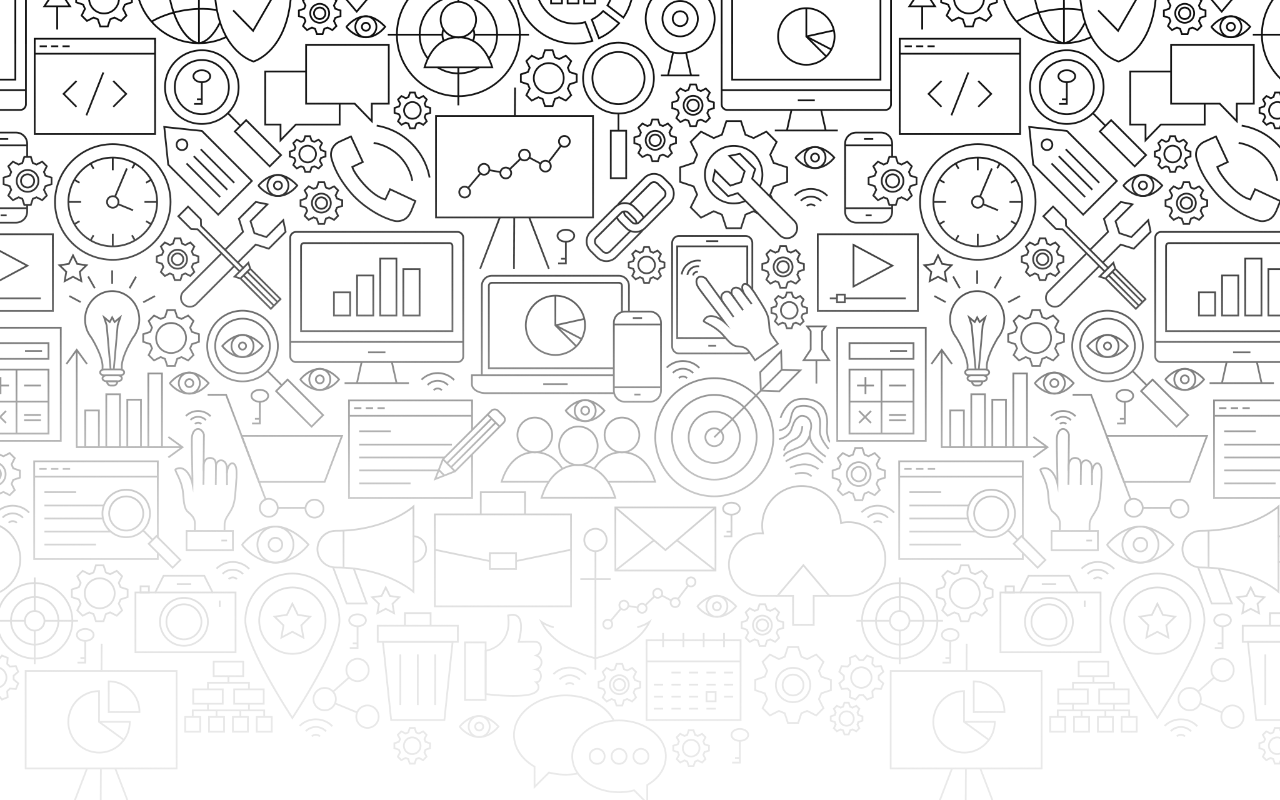
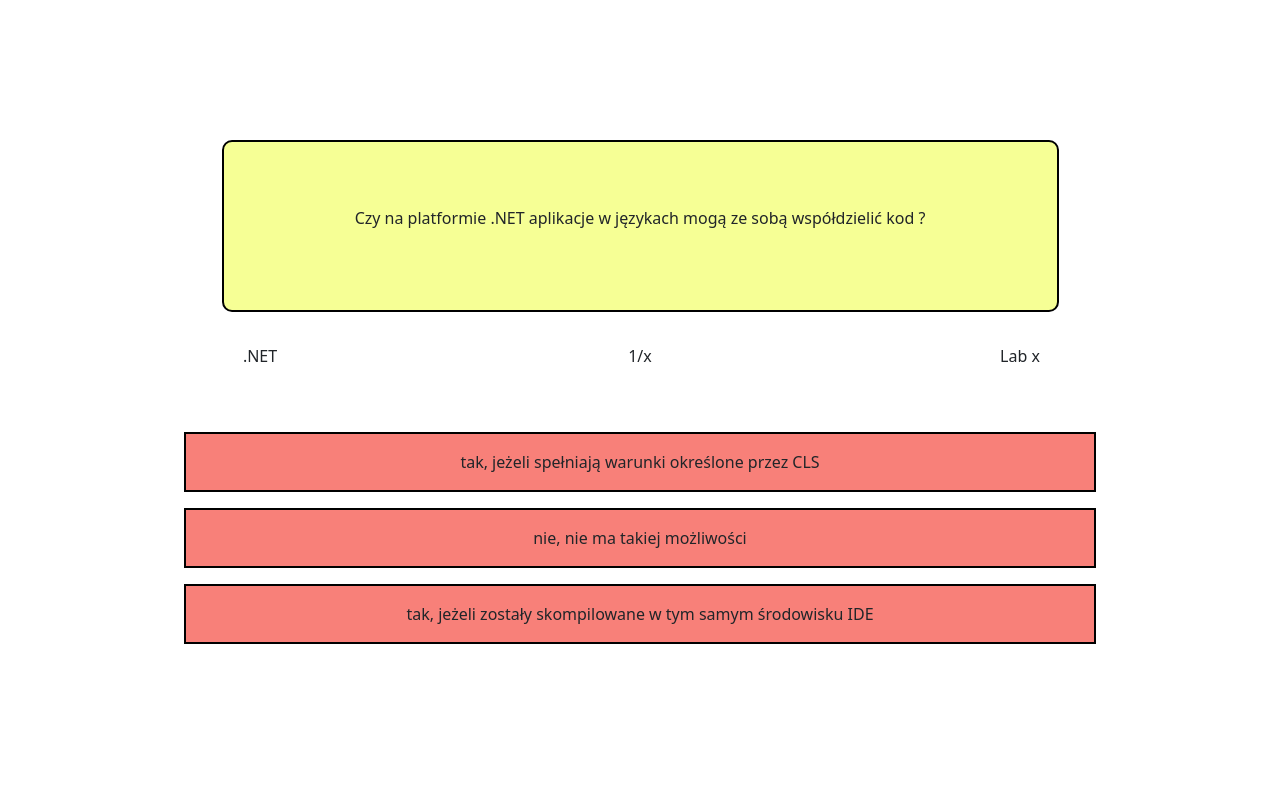
Before and after one commit to Basement-UJK/quiz-app, a React (Vite) app: page /questions in a window 1280 px wide. Before the commit this address had no page. Built offline with nearby package versions, Linux system fonts and the light colour scheme.

Commit message:
random question logic

```diff
--- a/src/App.jsx
+++ b/src/App.jsx
@@ -13,11 +13,12 @@ import "bootstrap/dist/css/bootstrap.min.css";
 
 function App() {
   return (
-    <div className="App">
+    <div className="AppM">
       <Routes>
         <Route path="/" element={<MainPage />} />
         <Route path="/python" element={<PythonPage />} />
         <Route path="/dotnet" element={<CSharpPage />} />
+        <Route path="/questions" element={<QuestionScreen />} />
       </Routes>
     </div>
   );
--- a/src/CsharpPage.jsx
+++ b/src/CsharpPage.jsx
@@ -1,12 +1,14 @@
 import React from 'react';
 import './PrzedmiotyPage.css';
 import dupa from './images/CSharp.png'
+
+import { Link } from "react-router-dom";
 
 function CsharpPage() {
   return (
     <div className="App">
       <header>
-      <div className="image-container">
+        <div className="image-container">
           <img src={dupa} alt="C#" />
         </div>
         <h1 className="centered">Techonolgie .net</h1>
@@ -19,6 +21,9 @@ function CsharpPage() {
           <button className="quiz-buttonfifty">Kolokwium 2</button>
         </div>
         <div className="quiz-buttons">
+          <Link to="/questions">
+            Lab1
+          </Link>
           <button className="quiz-button">Laboratorium 1</button>
           <button className="quiz-button">Laboratorium 2</button>
           <button className="quiz-button">Laboratorium 3</button>
--- a/src/components/QuestionScreen/QuestionScreen.css
+++ b/src/components/QuestionScreen/QuestionScreen.css
@@ -1,7 +1,7 @@
 .question-container {
     height: 100%;
     width: 100%;
-    background-color: #D9D9D9;
+    background-color: transparent;
     display: flex;
     justify-content: center;
     align-items: center;
@@ -24,7 +24,7 @@
     margin-bottom: 4rem;
 }
 
-.answer {
+.answer-neutral {
     width: 80% !important;
     border: 2px solid black;
     margin-bottom: 1rem;
@@ -33,6 +33,24 @@
     transition: 0.2s ease-in-out;
 }
 
-.answer:hover {
+.answer-correct {
+    width: 80% !important;
+    border: 2px solid black;
+    margin-bottom: 1rem;
+    /* background-color: rgb(167, 114, 216); */
+    background-color: green;
+    transition: 0.2s ease-in-out;
+}
+
+.answer-incorrect {
+    width: 80% !important;
+    border: 2px solid black;
+    margin-bottom: 1rem;
+    /* background-color: rgb(167, 114, 216); */
+    background-color: red;
+    transition: 0.2s ease-in-out;
+}
+
+.answer-neutral:hover {
     background-color: rgb(128, 69, 184);
 }
--- a/src/components/QuestionScreen/QuestionScreen.jsx
+++ b/src/components/QuestionScreen/QuestionScreen.jsx
@@ -1,4 +1,4 @@
-import React, { useState, useEffect } from 'react';
+import React, { useState, useEffect, useRef } from 'react';
 import { Container, Row, Col, Button } from 'react-bootstrap';
 
 import data from '../../../questions/DotNet.json';
@@ -6,23 +6,105 @@ import data from '../../../questions/DotNet.json';
 import './QuestionScreen.css';
 
 function QuestionScreen() {
-    const [randomQuestion, setRandomQuestion] = useState(null);
+    const [random, setRandom] = useState(null);
     const [question, setQuestion] = useState("");
     const [answers, setAnswers] = useState([]);
+    const [ex, setEx] = useState([]);
+    const [allQuestions, setAllQuestions] = useState(data[0]);
+    // const [correctAnswers, setCorrectAnswers] = useState(0);
+    const [currentCorrect, setCurrentCorrect] = useState(null);
+    const [counter, setCounter] = useState(0);
+    const [end, setEnd] = useState(false);
+    const [isCorrect, setIsCorrect] = useState(0);
+    const [isClicked, setIsClicked] = useState({});
+    const [showCorrect, setShowCorrect] = useState(false);
 
-    const generateRandom = () => {
-        if (data.length > 0) {
-            const randomIndex = Math.floor(Math.random() * data.length);
-            const randomItem = data[randomIndex];
-            setQuestion(randomItem.question);
-            setAnswers(randomItem.answers);
+
+    useEffect(() => {
+        getRandom();
+        console.log("Call");
+    }, []);
+
+    // Losowanie i przypisywanie pytanie i odpowiedzi
+    const getRandom = () => {
+        const copy = [...allQuestions];
+        const mozliwe = [];
+        console.log(mozliwe);
+
+        copy.forEach((item) => {
+            if (!ex.includes(item.id)) {
+                mozliwe.push(item);
+                console.log(item.id);
+            }
+        });
+
+
+        if (mozliwe.length > 0) {
+            if (mozliwe.length === 1) {
+                setEnd(true);
+            }
+
+            const randomIndex = Math.floor(Math.random() * mozliwe.length);
+            setRandom(randomIndex);
+
+            console.log("dl: " + mozliwe.length);
+
+            setCurrentCorrect(mozliwe[randomIndex].correctAnswer);
+            setQuestion(mozliwe[randomIndex].question);
+            setAnswers(mozliwe[randomIndex].answers);
+            setEx([...ex, mozliwe[randomIndex].id]);
+            console.log(ex);
+        }
+    }
+
+    // Zmienia counter i wywołuje useEffect
+    const increment = () => {
+        setCounter(prevCount => prevCount + 1);
+    };
+
+    // Naciśnięcie przycisku
+    const checkAnswer = (index) => {
+
+        setIsClicked((prevClicked) => {
+            return { ...prevClicked, [index]: true }
+        });
+
+        console.log("index:" + index);
+
+        if (index === currentCorrect) {
+            setIsCorrect(1);
+            setTimeout(() => {
+                setIsCorrect(0);
+                setIsClicked({});
+                increment();
+            }, "2000");
+        } else {
+            setIsClicked((prevClicked) => {
+                return { ...prevClicked, [currentCorrect]: true }
+            });
+            setIsCorrect(-1);
+            setTimeout(() => {
+                setIsCorrect(0);
+                setIsClicked({});
+                setShowCorrect(true);
+                increment();
+            }, "2000");
+            // setIsClicked({});
+            // getRandom();
         }
     }
 
     useEffect(() => {
-        generateRandom();
-      }, []);
+        if (end) {
+            alert("Koniec testu, punkty: " + counter);
+        }
 
+        if (counter === 0) {
+            console.log("zaprzestań");
+        } else {
+            getRandom();
+        }
+    }, [counter])
 
     return (
         <div className="question-container">
@@ -37,16 +119,18 @@ function QuestionScreen() {
                     <Col>1/x</Col>
                     <Col>Lab x</Col>
                 </Row>
-                <hr />
                 <Row className="d-flex justify-content-center">
                     {
-                        answers.map((e) => (
-                            <Col className="mx-3 px-3 py-3 answer" xl={12}>{e}</Col>
+                        answers.map((e, index) => (
+                            <Col key={e} className={isCorrect === 0 ? 'mx-3 px-3 py-3 answer-neutral'
+                                : isCorrect === 1 && isClicked[index] ? 'mx-3 px-3 py-3 answer-correct '
+                                    : isCorrect === -1 && isClicked[index] ? 'mx-3 px-3 py-3 answer-incorrect'
+                                        : 'mx-3 px-3 py-3 answer-neutral'} xl={12} onClick={() => checkAnswer(index)}>{e}</Col>
                         ))
                     }
                 </Row>
             </Container>
-        </div>
+        </div >
     );
 }
 
```
Also changed, not shown: src/components/QuestionScreen/AnswerButton.jsx (added, +13 -0 lines), src/components/QuestionScreen/AnswerButton.css (added).
